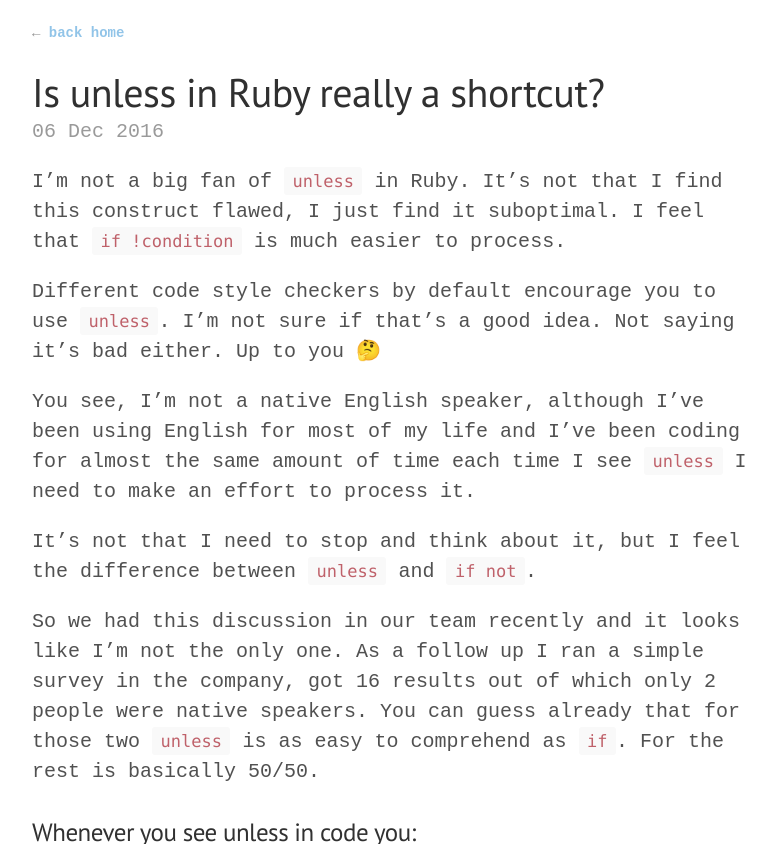
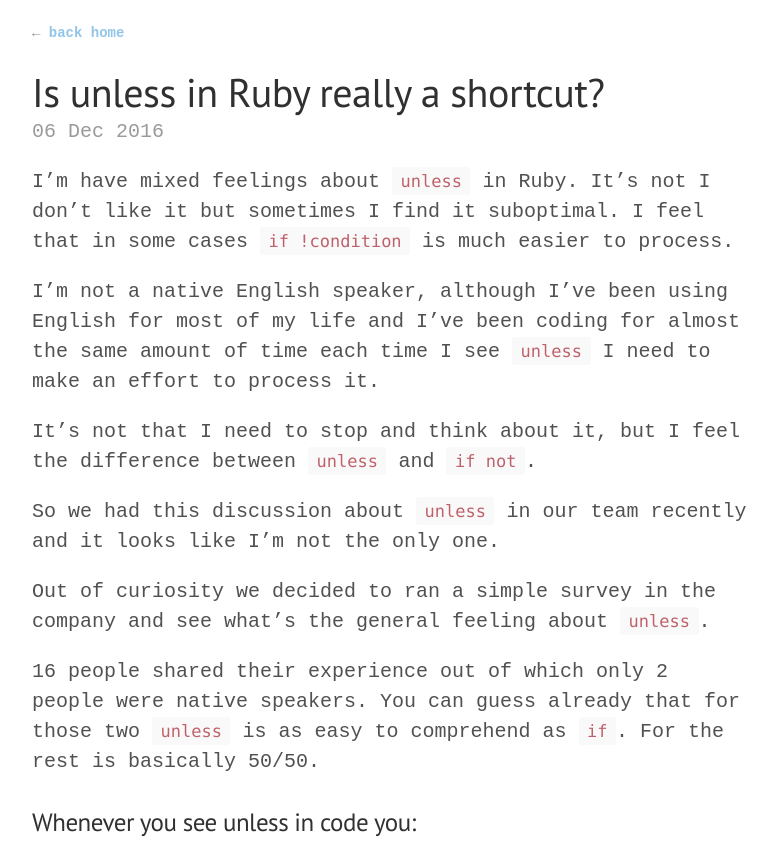
Before and after one commit to pawelniewie/pawelniewiadomski.com, a Jekyll site: the page built from _posts/2016-12-06-is-unless-in-ruby-really-a-shortcut.md, in a window 1280 px wide and 900 px high, cut to the strip 0-844 px from the top of the window. Shown: the whole strip, without its empty margins (248-1025 px from the left). Built offline with Jekyll 4.4.1, drawn with Linux system fonts in a browser that asks for light colours; Markdown is read by kramdown in place of the engine named in the settings; some of the changed text lies outside the part shown.

Commit message:
changed wording for unless

```diff
--- a/_posts/2016-12-06-is-unless-in-ruby-really-a-shortcut.md
+++ b/_posts/2016-12-06-is-unless-in-ruby-really-a-shortcut.md
@@ -6,15 +6,17 @@
 - ruby
 - unless
 ---
-I'm not a big fan of `unless` in Ruby. It's not that I find this construct flawed, I just find it suboptimal. I feel that `if !condition` is much easier to process.
+I'm have mixed feelings about `unless` in Ruby. It's not I don't like it but sometimes I find it suboptimal. I feel that in some cases `if !condition` is much easier to process.
 
-Different code style checkers by default encourage you to use `unless`. I'm not sure if that's a good idea. Not saying it's bad either. Up to you 🤔
-
-You see, I'm not a native English speaker, although I've been using English for most of my life and I've been coding for almost the same amount of time each time I see `unless` I need to make an effort to process it.
+I'm not a native English speaker, although I've been using English for most of my life and I've been coding for almost the same amount of time each time I see `unless` I need to make an effort to process it.
 
 It's not that I need to stop and think about it, but I feel the difference between `unless` and `if not`.
 
-So we had this discussion in our team recently and it looks like I'm not the only one. As a follow up I ran a simple survey in the company, got 16 results out of which only 2 people were native speakers. You can guess already that for those two `unless` is as easy to comprehend as `if`. For the rest is basically 50/50.
+So we had this discussion about `unless` in our team recently and it looks like I'm not the only one.
+
+Out of curiosity we decided to ran a simple survey in the company and see what's the general feeling about `unless`.
+
+16 people shared their experience out of which only 2 people were native speakers. You can guess already that for those two `unless` is as easy to comprehend as `if`. For the rest is basically 50/50.
 
 ### Whenever you see unless in code you:
 
@@ -38,10 +40,10 @@
 
 ### Summary
 
-The last chart for me is the most interesting. It may show that for my group `unless` comprehension didn't improve with the years of experience. So this could be just a matter of language processing?
+The last chart for me is the most interesting. It may show that for my group `unless` comprehension didn't improve with the years of experience. Not sure what the reasons are.
 
 I ran this survey out of curiosity, it was fun to watch results but they don't prove anything.
 
-Please don't think I'm saying you should drop `unless`. But just think how to use the language and tools in the most efficient way for your team.
+Don't think I'm saying you should drop `unless`. I'm still using it but maybe it's not worth to enforce it as there are cases when `if not` might be actually better? Dunno, up to you. We haven't decided on anything yet.
 
 How do you feel about unless? [Want to take part in the survey?](https://servicedesk-feedback.typeform.com/to/fTWSs2)
```
